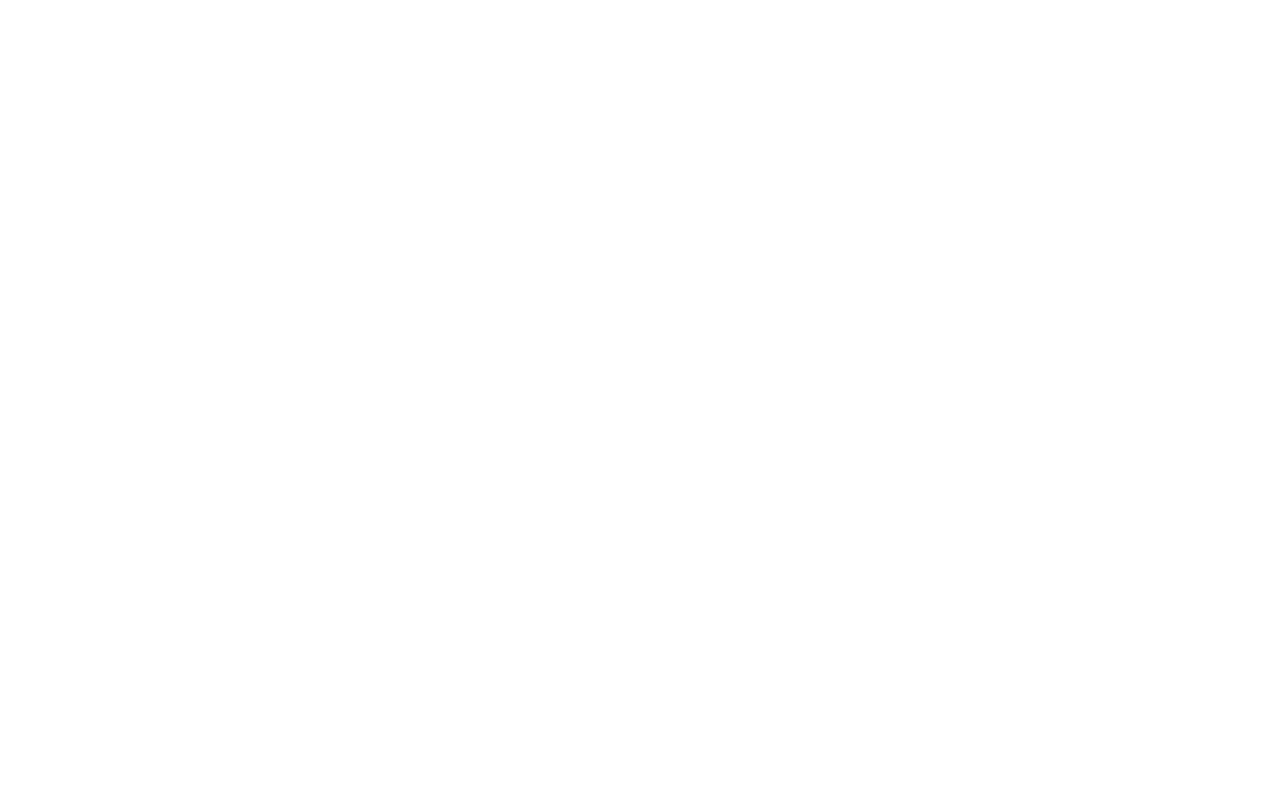
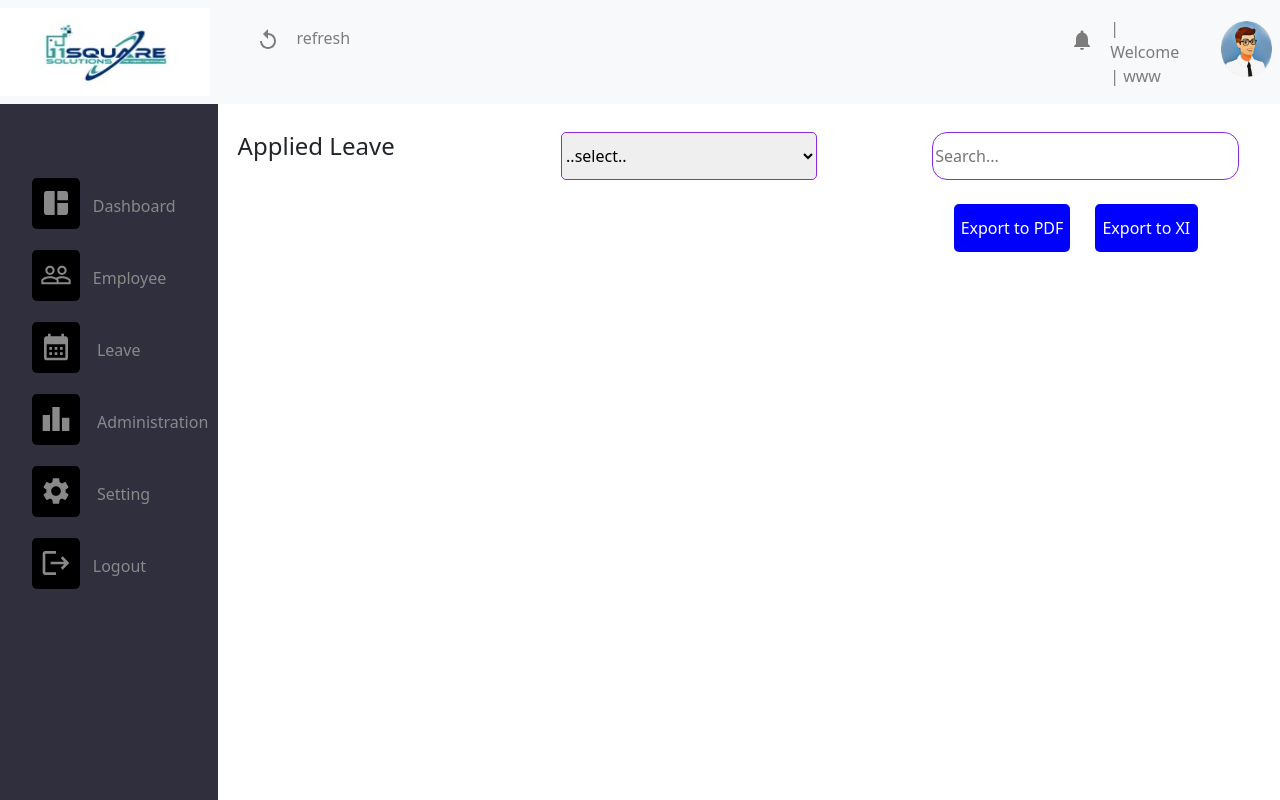
Before and after one commit to Ritishtripathi/lms-dashboard-, a React (Create React App) app in the folder lms_dash/: page /Leave in a window 1280 px wide. Before the commit this address had no page. Built offline with nearby package versions, Linux system fonts and the light colour scheme.

Commit message:
complete

```diff
--- a/lms_dash/package.json
+++ b/lms_dash/package.json
@@ -5,9 +5,11 @@
   "dependencies": {
     "@emotion/react": "^11.11.1",
     "@emotion/styled": "^11.11.0",
+    "@fontsource/roboto": "^5.0.8",
     "@mui/icons-material": "^5.14.16",
     "@mui/material": "^5.14.16",
     "@mui/styled-engine-sc": "^6.0.0-alpha.4",
+    "@mui/x-data-grid": "^6.17.0",
     "@testing-library/jest-dom": "^5.17.0",
     "@testing-library/react": "^13.4.0",
     "@testing-library/user-event": "^13.5.0",
--- a/lms_dash/src/App.js
+++ b/lms_dash/src/App.js
@@ -8,6 +8,8 @@ import Sidebar from './Pages/Sidebar';
 import Forget from './Pages/Forget';
 import Thank from './Pages/Thank';
 import Employee from './Pages/Employee';
+import Adduser from './Pages/Adduser';
+import Leave from './Pages/Leave';
 function App() {
   return (
     <Router>
@@ -20,6 +22,9 @@ function App() {
         <Route path='/Forget' element={<Forget/>}/>
         <Route path='/Thank' element={<Thank/>}/>
         <Route path='/Employee' element={<Employee/>}/>
+        <Route path='/Adduser' element={<Adduser/>}/>
+        <Route path='/Leave' element={<Leave/>}/>
+
        </Routes>
     </Router>
   );
--- /dev/null
+++ b/lms_dash/src/Pages/Adduser.jsx
@@ -0,0 +1,94 @@
+import * as React from 'react';
+import Paper from '@mui/material/Paper';
+import Table from '@mui/material/Table';
+import TableBody from '@mui/material/TableBody';
+import TableCell from '@mui/material/TableCell';
+import TableContainer from '@mui/material/TableContainer';
+import TableHead from '@mui/material/TableHead';
+import TablePagination from '@mui/material/TablePagination';
+import TableRow from '@mui/material/TableRow';
+import DeleteIcon from '@mui/icons-material/Delete';
+import CheckIcon from '@mui/icons-material/Check';
+
+const columns = [
+  { id: 'name', label: 'Employee Name', minWidth: 150 },
+  { id: 'email', label: 'Email', minWidth: 130 },
+  { id: 'dob', label: 'DOB', minWidth: 100 },
+  { id: 'password', label: 'Password', minWidth: 120 },
+  { id: 'action', label: 'Action', minWidth:1  },
+  { id: 'action1', minWidth: 1 },
+
+];
+
+function createData(name, email, dob, password,action,action1) {
+  return { name, email, dob, password,action,action1};
+}
+
+const rows = [
+  createData('Jay','jay@mail.com','jay@123','123',<DeleteIcon/>,<CheckIcon/>,),
+];
+
+export default function Adduser() {
+  const [page, setPage] = React.useState(0);
+  const [rowsPerPage, setRowsPerPage] = React.useState(10);
+
+  const handleChangePage = (event, newPage) => {
+    setPage(newPage);
+  };
+
+  const handleChangeRowsPerPage = (event) => {
+    setRowsPerPage(+event.target.value);
+    setPage(0);
+  };
+
+  return (
+    <Paper sx={{ width: '100%', overflow: 'hidden' }}>
+      <TableContainer sx={{ maxHeight: 440 }}>
+        <Table stickyHeader aria-label="sticky table">
+          <TableHead>
+            <TableRow>
+              {columns.map((column) => (
+                <TableCell
+                  key={column.id}
+                  align={column.align}
+                  style={{ minWidth: column.minWidth }}
+                >
+                  {column.label}
+                </TableCell>
+              ))}
+            </TableRow>
+          </TableHead>
+          <TableBody>
+            {rows
+              .slice(page * rowsPerPage, page * rowsPerPage + rowsPerPage)
+              .map((row) => {
+                return (
+                  <TableRow hover role="checkbox" tabIndex={-1} key={row.code}>
+                    {columns.map((column) => {
+                      const value = row[column.id];
+                      return (
+                        <TableCell key={column.id} align={column.align}>
+                          {column.format && typeof value === 'number'
+                            ? column.format(value)
+                            : value}
+                        </TableCell>
+                      );
+                    })}
+                  </TableRow>
+                );
+              })}
+          </TableBody>
+        </Table>
+      </TableContainer>
+      <TablePagination
+        rowsPerPageOptions={[10, 25, 100]}
+        component="div"
+        count={rows.length}
+        rowsPerPage={rowsPerPage}
+        page={page}
+        onPageChange={handleChangePage}
+        onRowsPerPageChange={handleChangeRowsPerPage}
+      />
+    </Paper>
+  );
+}
--- a/lms_dash/src/Pages/Employee.jsx
+++ b/lms_dash/src/Pages/Employee.jsx
@@ -1,5 +1,6 @@
 import React from "react";
 import Header from './Header';
+import Adduser from "./Adduser";
 import Sidebar from './Sidebar';
 import { useState } from 'react';
 import Button from 'react-bootstrap/Button';
@@ -63,16 +64,17 @@ function Employee(){
       <Form.Group as={Col} controlId="formGridState">
          User Type*
           <Form.Select defaultValue="Choose...">
-            <option>Choose...</option>
-            <option>...</option>
+            <option>Employee</option>
+            <option>HR</option>
+            <option>Other</option>
           </Form.Select>
         </Form.Group>
 
         <Form.Group as={Col} controlId="formGridState">
          Manager
           <Form.Select defaultValue="Choose...">
-            <option>Choose...</option>
-            <option>...</option>
+            <option>Testing Enginner</option>
+            <option>SE</option>
           </Form.Select>
         </Form.Group>
       </Row>
@@ -103,7 +105,11 @@ function Employee(){
           </Button>
         </Modal.Footer>
       </Modal>
-      </div>
+      </div><br/>
+      <div>
+
+        <Adduser/>
+        </div>
          </div>
          </div>
     )
--- /dev/null
+++ b/lms_dash/src/Pages/Leave.jsx
@@ -0,0 +1,29 @@
+import React from "react"
+import Sidebar from "./Sidebar";
+import Header from "./Header";
+function Leave(){
+
+    return(
+<div>
+            <Header/>
+              <Sidebar/>
+               <div className='main-container'>
+                <div style={{display:"flex"}} >
+                <h4>Applied Leave</h4>
+                <select className="search-bar-leave">
+                    <option>..select..</option>
+                    <option>Rejected</option>
+                    <option>Pending</option>
+                    <option>Approved</option>
+                </select>
+                <input className="search-bar-leave1" type="search" placeholder="Search..."/>
+                </div>
+               <div>
+                <button className="pdf-btn">Export to PDF</button>
+                <button className="pdf-btn1">Export to XI</button>
+               </div>
+           </div>
+    </div>
+    )
+}
+export default Leave;
--- a/lms_dash/src/Pages/Sidebar.jsx
+++ b/lms_dash/src/Pages/Sidebar.jsx
@@ -14,11 +14,10 @@ function Sidebar(){
       <ul className="ul-sidebar">
       <li><span className="icon-sidebar"><SpaceDashboardIcon style={{fontSize:'4vh'}}/></span><Link to="/Dashbord" className="link-sidebar">Dashboard</Link></li><br/>
       <li><span className="icon-sidebar"><PeopleOutlineIcon style={{fontSize:'4vh'}}/></span><Link to="/Employee" className="link-sidebar">Employee</Link></li><br/>
-      <li><span className="icon-sidebar"><CalendarMonthIcon style={{fontSize:'4vh'}}/></span> Leave</li><br/>
+      <li><span className="icon-sidebar"><CalendarMonthIcon style={{fontSize:'4vh'}}/></span><Link to="/Leave" className="link-sidebar"> Leave</Link></li><br/>
       <li><span className="icon-sidebar"><LeaderboardIcon style={{fontSize:'4vh'}}/></span> Administration</li><br/>
       <li><span className="icon-sidebar"><SettingsIcon style={{fontSize:'4vh'}}/></span> Setting</li><br/>
       <li><span className="icon-sidebar"><LogoutIcon style={{fontSize:'4vh'}}/></span><Link to="/Login" className="link-sidebar">Logout</Link></li><br/>
-
       </ul>
       </Navbar>
 
--- a/lms_dash/src/Style.css
+++ b/lms_dash/src/Style.css
@@ -258,9 +258,9 @@ border-radius:5px;
       .search-user-emp{
         height:6vh;
         width:30vw;
-        border-radius:20px;
+        border-radius:15px;
         border:none;
-        background-color:whitesmoke;
+        border:1px solid blueviolet;
         margin-left:43vw;
 
       }
@@ -268,3 +268,37 @@ border-radius:5px;
           margin-left:70vw;
           margin-top:5vh;
       }
+      .search-bar-leave{
+        height:6vh;
+        width:20vw;
+        margin-left:13vw;
+        border-radius:5px;
+        border:1px solid blueviolet;
+      }
+      .search-bar-leave1{
+        height:6vh;
+        width:24vw;
+        margin-left:9vw;
+        border-radius:15px;
+        border:1px solid blueviolet;
+      }
+      .pdf-btn{
+        background-color: blue;
+        border:none;
+        border-radius:5px;
+        height:6vh;
+        width:9vw;
+        color:white;
+        margin-left:56vw;
+        margin-top:3vh;
+      }
+      .pdf-btn1{
+        background-color: blue;
+        border:none;
+        border-radius:5px;
+        height:6vh;
+        width:8vw;
+        color:white;
+        margin-left:2vw;
+        margin-top:3vh;
+      }
```
Also changed, not shown: 1 other file (tests, documents, lock files or other folders).
